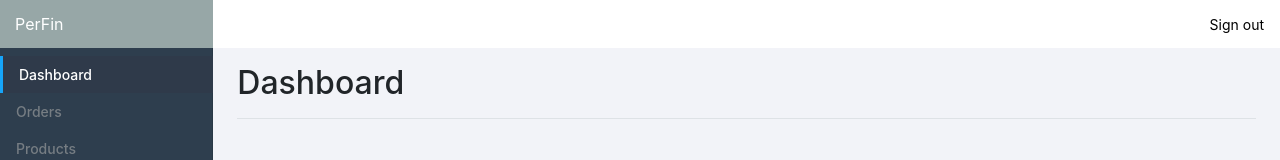
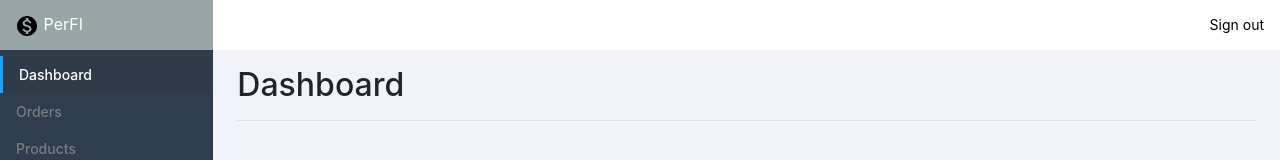
Before and after one commit to akosborn/personal-finance, an Angular app: page / in a window 1280 px wide. Shown: the top 160 px of the page. Built offline with nearby package versions, Linux system fonts and the light colour scheme.

Commit message:
added temporary icon to top nav bar

```diff
--- a/src/app/top-nav/top-nav.component.html
+++ b/src/app/top-nav/top-nav.component.html
@@ -1,6 +1,9 @@
 <nav class="navbar sticky-top flex-md-nowrap p-0">
   <div class="col-sm-3 col-md-2 pr-0 bg-grey">
-    <a class="navbar-brand text-white" href="#">PerFin</a>
+    <a class="navbar-brand text-white" href="#">
+      <img src="assets/images/ic_monetization_on_24px.svg" alt="Icon">
+      PerFI
+    </a>
     <button class="navbar-toggler d-md-none" type="button" data-toggle="collapse" data-target="#navbarHeader"
             aria-controls="navbarHeader" aria-expanded="false" aria-label="Toggle navigation">
       <span class="navbar-toggler-icon"></span>
```
Also changed, not shown: src/assets/images/ic_monetization_on_24px.svg (added).
